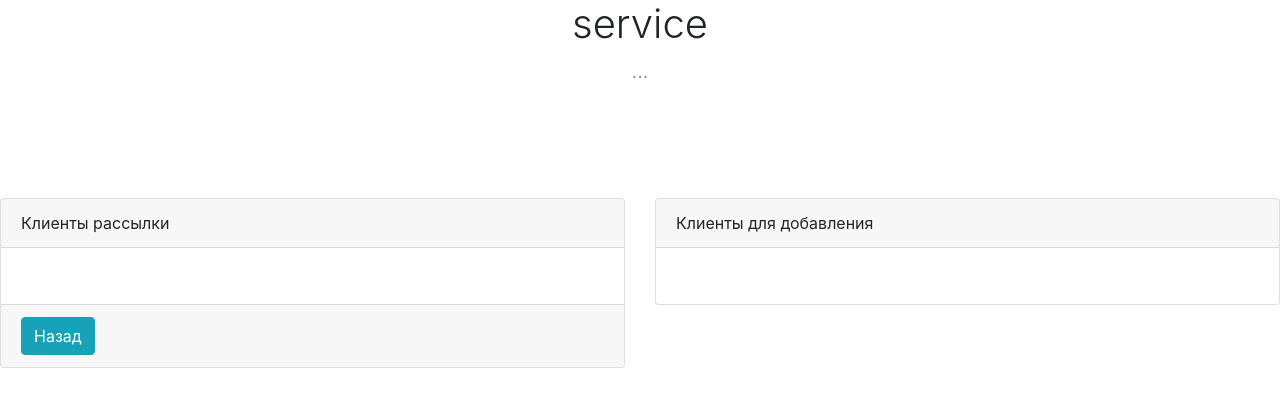
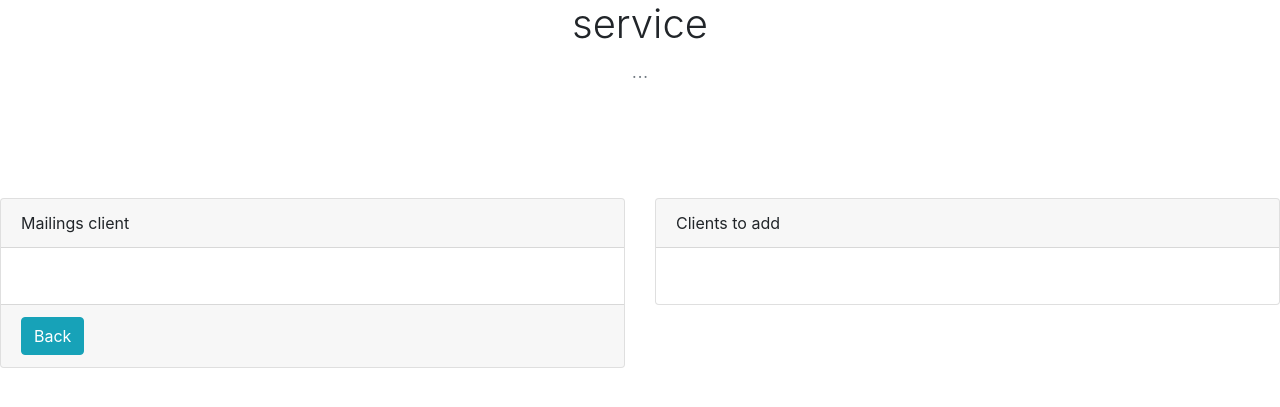
Before and after one commit to RomanKondratiuk/service_development, a Django app: template mailing/templates/mailing/mailingclient_list.html in a window 1280 px wide. Shown: the part 207-614 px from the top of the page. Run offline with Django 4.2, Linux system fonts and the light colour scheme; the template is opened without the code that fills it, so the values that code supplies are empty; parts of the project's set-up code (start-up, migrations or seed data) failed here and were passed over; some libraries are stand-ins or nearby versions.

Commit message:
added opportunity choose client when send mailing

```diff
--- a/mailing/models.py
+++ b/mailing/models.py
@@ -12,7 +12,7 @@ class ServiceClient(models.Model):
     comment = models.TextField(**NULLABLE, verbose_name='comment')
 
     def __str__(self):
-        return f'{self.first_name} {self.last_name} {self.email}'
+        return f'{self.first_name} {self.last_name} '
 
     class Meta:
         verbose_name = 'client'
@@ -45,7 +45,9 @@ class MailingSettings(models.Model):
     status = models.CharField(max_length=20, choices=STATUSES, default=STATUS_CREATED, verbose_name='status')
     is_active = models.BooleanField(default=True, verbose_name='is_active', **NULLABLE)
     message = models.ForeignKey('MailingMessage', on_delete=models.CASCADE, verbose_name='message', **NULLABLE)
-    #
+
+    client = models.ForeignKey(ServiceClient, on_delete=models.CASCADE, verbose_name='client', default=4)
+
     user = models.ForeignKey(User, on_delete=models.CASCADE, verbose_name='user', default=9)
 
     def __str__(self):
--- a/mailing/templates/mailing/mailingclient_list.html
+++ b/mailing/templates/mailing/mailingclient_list.html
@@ -4,7 +4,7 @@
     <div class="row">
         <div class="col-6">
             <div class="card">
-                <div class="card-header">Клиенты рассылки</div>
+                <div class="card-header">Mailings client</div>
                 <div class="card-body">
                     <ul class="list-unstyled">
                         {% for item in object_list %}
@@ -16,19 +16,19 @@
                     </ul>
                 </div>
                 <div class="card-footer">
-                    <a href="{% url 'mailing:mailing_list' %}" class="btn btn-info">Назад</a>
+                    <a href="{% url 'mailing:mailing_list' %}" class="btn btn-info">Back</a>
                 </div>
             </div>
         </div>
         <div class="col-6">
             <div class="card">
-                <div class="card-header">Клиенты для добавления</div>
+                <div class="card-header">Clients to add</div>
                 <div class="card-body">
                     <ul class="list-unstyled">
                         {% for item in clients %}
                             <li>
                                 {{ item }}
-                                <a class="float-end btn btn-outline-primary" href="{% url 'mailing:mailing_clients_toggle' mailing_pk item.pk %}">Добавить</a>
+                                <a class="float-end btn btn-outline-primary" href="{% url 'mailing:mailing_clients_toggle' mailing_pk item.pk %}">Add</a>
                             </li>
                         {% endfor %}
                     </ul>
--- a/mailing/templates/mailing/mailingsettings_list.html
+++ b/mailing/templates/mailing/mailingsettings_list.html
@@ -30,6 +30,10 @@
                                 <td>{{ object.message }}</td>
                             </tr>
                             <tr>
+                                <td>Client</td>
+                                <td>{{ object.client }}</td>
+                            </tr>
+                            <tr>
                                 <td>Activity status</td>
                                 <td>{{ object.is_active }}</td>
                             </tr>
```
